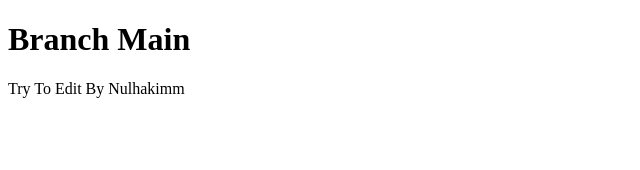
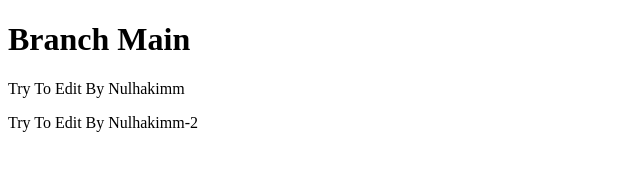
Before and after one commit to coba-nostracode/coba-pull-request, a plain HTML site: page dev.html in a window 1280 px wide. Shown: the whole page, without its empty margins (0-640 px from the left). Drawn offline with Linux system fonts and the light colour scheme.

Commit message:
Update dev.html

```diff
--- a/dev.html
+++ b/dev.html
@@ -11,6 +11,7 @@
 <body>
     <h1>Branch Main</h1>
     <p>Try To Edit By Nulhakimm</p>
+    <p>Try To Edit By Nulhakimm-2</p>
 </body>
 
 </html>
```
